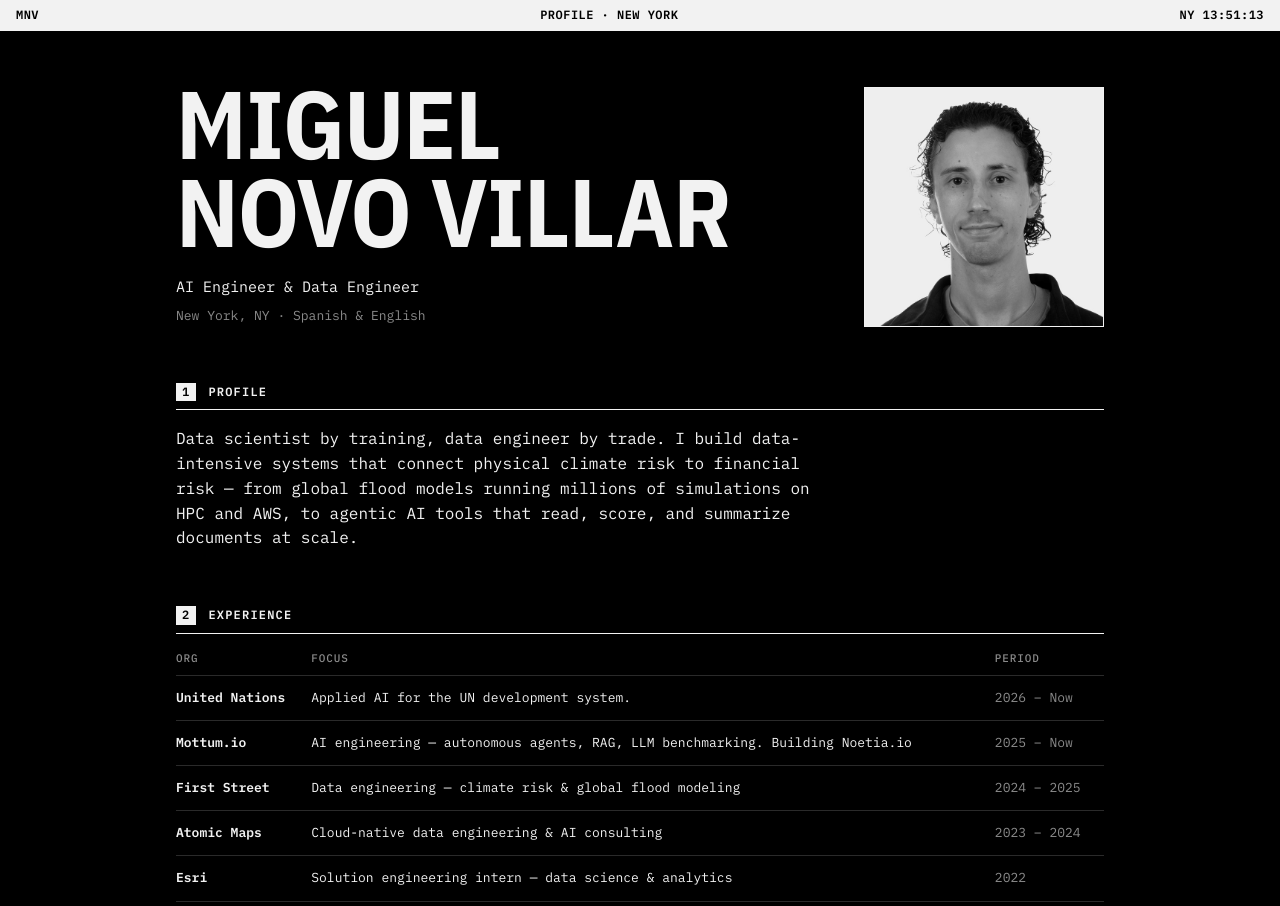
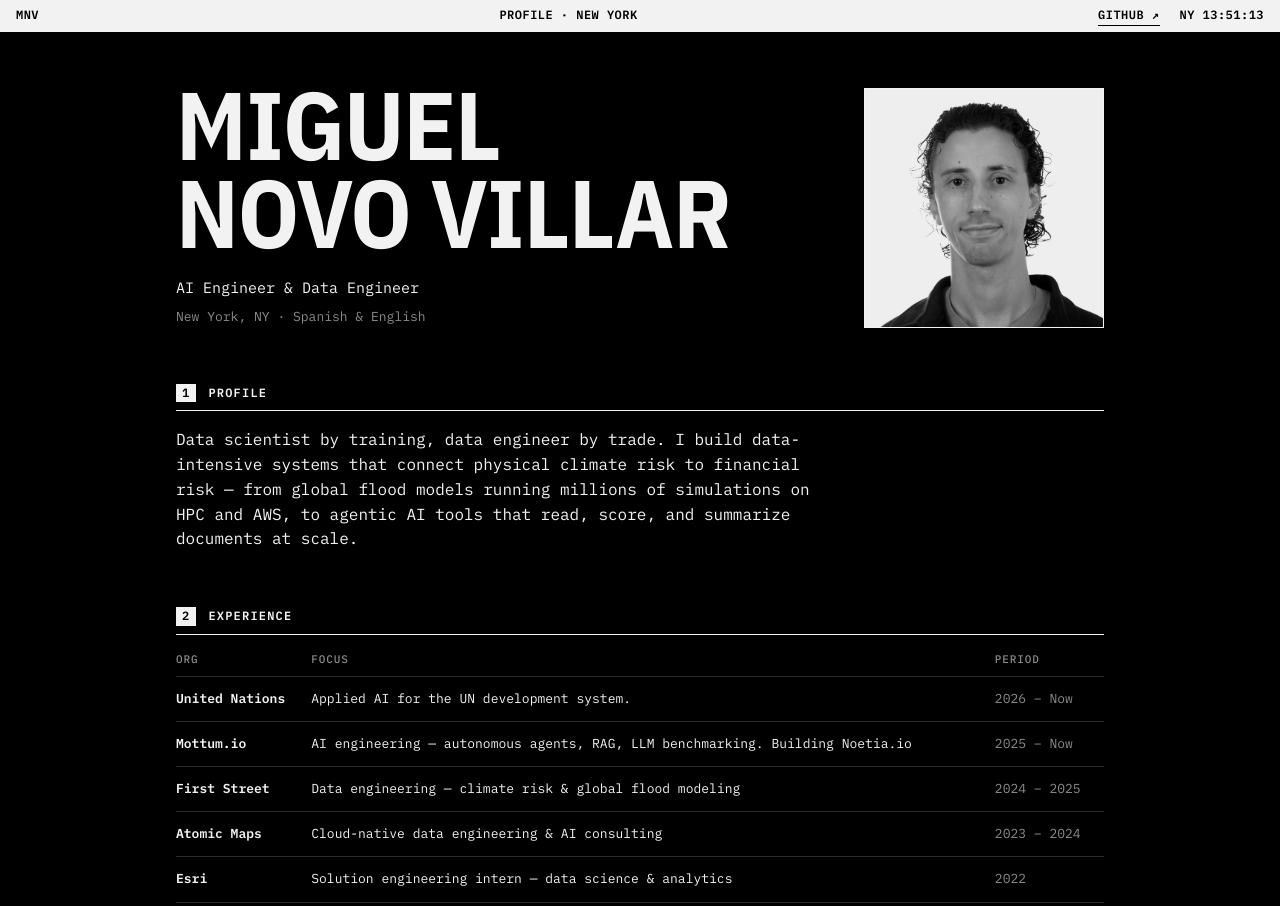
Before and after one commit to mnovovil/miguelnovovillar.com, a plain HTML site: page index.html in a window 1280 px wide. Shown: the top 906 px of the page. Drawn offline with nearby package versions, Linux system fonts and the light colour scheme.

Commit message:
Add GitHub link to top bar
Co-Authored-By: Claude Opus 5.5 <noreply@anthropic.com>

```diff
--- a/index.html
+++ b/index.html
@@ -29,7 +29,10 @@
   .bar { display: flex; justify-content: space-between; gap: 16px; padding: 6px 16px;
          background: var(--fg); color: var(--bg); font-size: 12px; font-weight: 600;
          letter-spacing: .04em; text-transform: uppercase; }
-  .bar span:last-child { font-variant-numeric: tabular-nums; }
+  .bar-r { display: flex; gap: 20px; }
+  #clock { font-variant-numeric: tabular-nums; }
+  .bar a { color: var(--bg); border-bottom-color: var(--bg); }
+  .bar a:hover { background: var(--bg); color: var(--fg); }
 
 
   main { max-width: 960px; margin: 0 auto; padding: 48px 16px 64px; }
@@ -102,7 +105,7 @@
   <div class="bar">
     <span>MNV</span>
     <span class="hide-sm">Profile · New York</span>
-    <span id="clock">NY --:--:--</span>
+    <span class="bar-r"><a href="https://github.com/mnovovil" target="_blank" rel="noopener">GitHub ↗</a><span id="clock">NY --:--:--</span></span>
   </div>
 
   <main>
```
